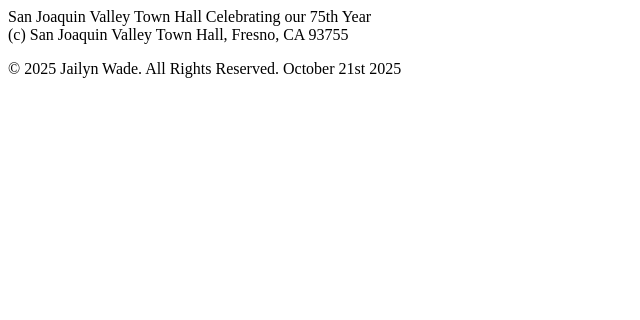
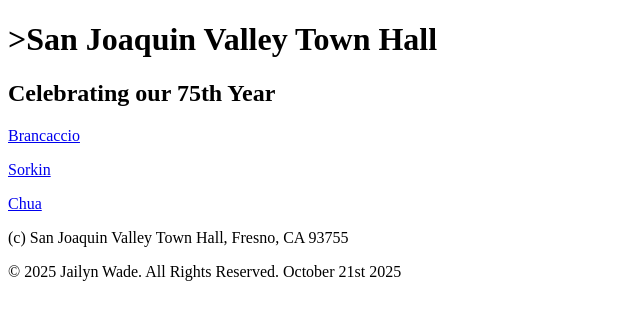
Before and after one commit to Jew28/A05, a plain HTML site: page index.html in a window 1280 px wide. Shown: the whole page, without its empty margins (0-640 px from the left). Drawn offline with Linux system fonts and the light colour scheme.

Commit message:
Update index.html
Added other html files, changing the sizing of website headings

```diff
--- a/index.html
+++ b/index.html
@@ -8,11 +8,21 @@
 </head>
 <body>
 	<header>
-		San Joaquin Valley Town Hall
-		Celebrating our 75th Year
+		<h1>>San Joaquin Valley Town Hall</h1>
+		<h2>Celebrating our 75th Year</h2>
 	</header>
 	<main>
+		<div>
+    <p><a href="brancaccio.html">Brancaccio</a></p>
+  </div>
 
+  <div>
+    <p><a href="sorkin.html">Sorkin</a></p>
+  </div>
+
+  <div>
+    <p><a href="chua.html">Chua</a></p>
+  </div>
 	</main>
 	<footer>
 		(c) San Joaquin Valley Town Hall, Fresno, CA 93755
```
